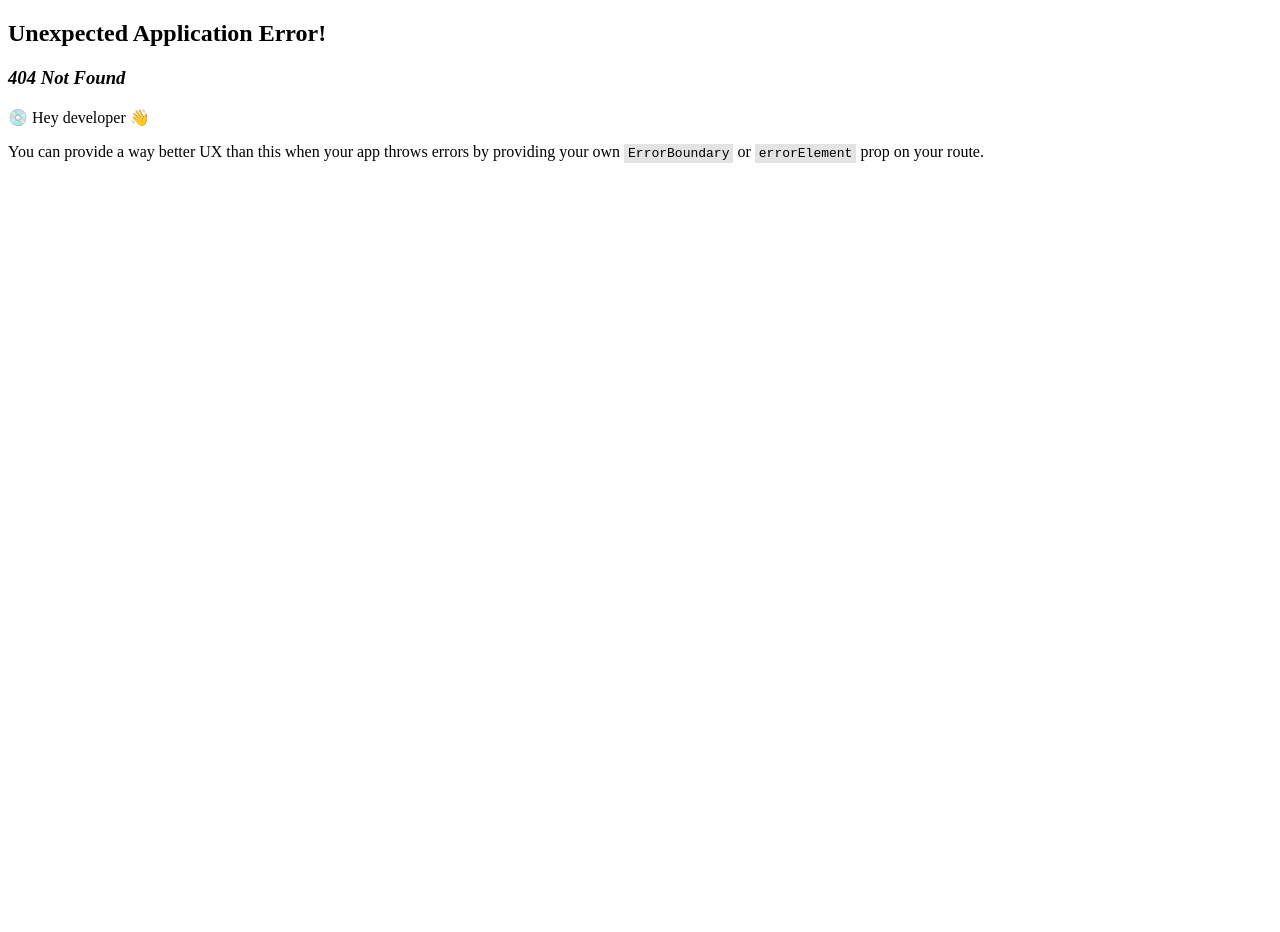
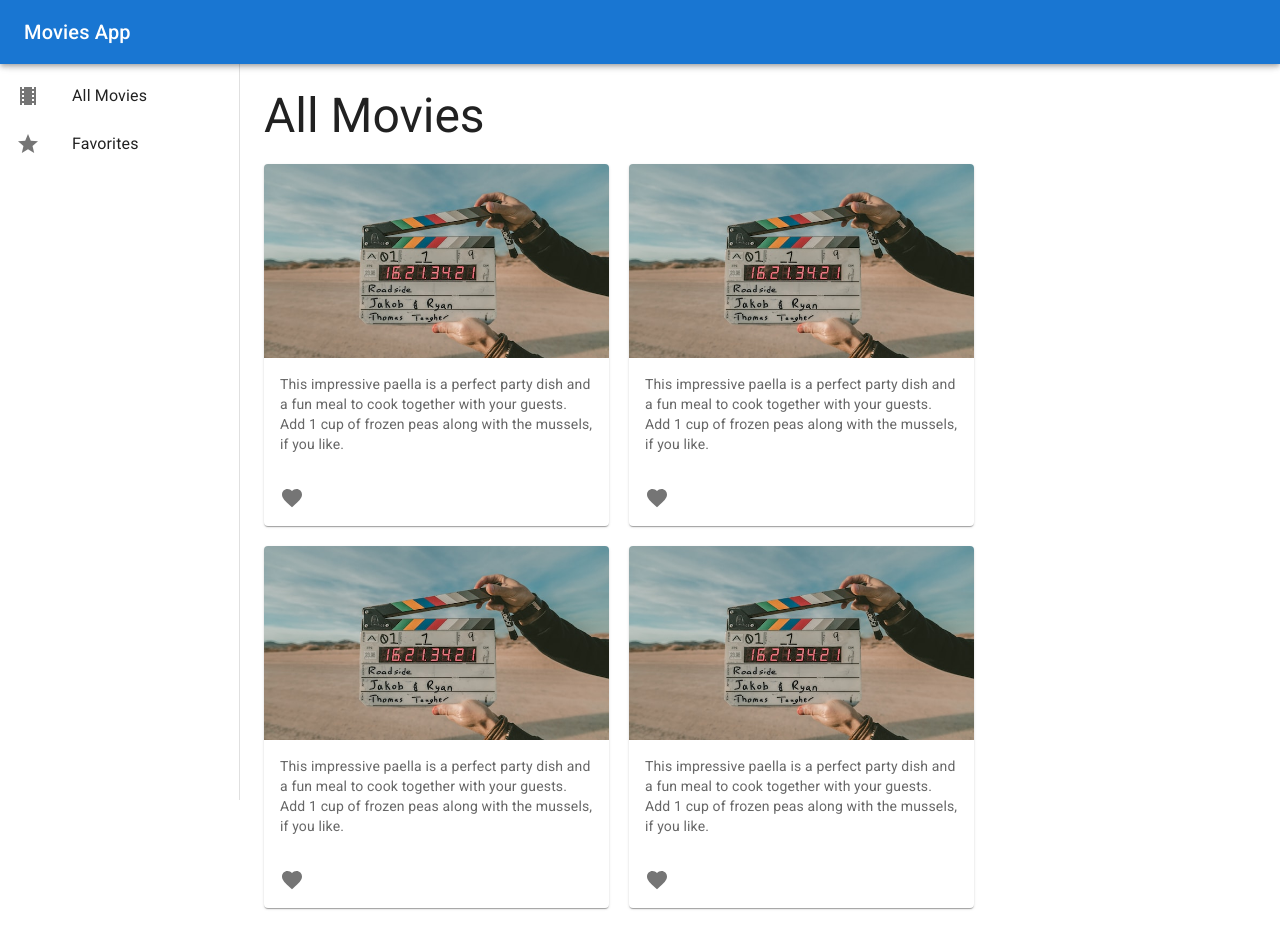
Before and after one commit to aygunbyr/movies-app-react, a React (Create React App) app: page /movies in a window 1280 px wide. Before the commit this address had no page. Before the commit the page ends 800 px from the top, so only its background shows below. Built offline with nearby package versions, Linux system fonts and the light colour scheme.

Commit message:
feat: layout

```diff
--- a/src/App.tsx
+++ b/src/App.tsx
@@ -1,12 +1,5 @@
-import { Link } from 'react-router-dom';
-
 function App() {
-  return (
-    <div>
-      <h1>Hello World</h1>
-      <Link to="about">About Us</Link>
-    </div>
-  );
+  return <>App</>;
 }
 
 export default App;
--- /dev/null
+++ b/src/components/MovieCard/MovieCard.tsx
@@ -0,0 +1,39 @@
+import { useState } from 'react';
+import Card from '@mui/material/Card';
+import CardMedia from '@mui/material/CardMedia';
+import CardContent from '@mui/material/CardContent';
+import CardActions from '@mui/material/CardActions';
+import IconButton from '@mui/material/IconButton';
+import Typography from '@mui/material/Typography';
+import FavoriteIcon from '@mui/icons-material/Favorite';
+import { red } from '@mui/material/colors';
+
+export const MovieCard = () => {
+  const [favorited, setFavorited] = useState(false);
+
+  return (
+    <Card sx={{ maxWidth: 345 }}>
+      <CardMedia
+        component="img"
+        height="194"
+        image="/assets/jakob-owens-CiUR8zISX60-unsplash.jpg"
+        alt="Movie name"
+      />
+      <CardContent>
+        <Typography variant="body2" color="text.secondary">
+          This impressive paella is a perfect party dish and a fun meal to cook
+          together with your guests. Add 1 cup of frozen peas along with the
+          mussels, if you like.
+        </Typography>
+      </CardContent>
+      <CardActions disableSpacing>
+        <IconButton
+          aria-label="add to favorites"
+          onClick={() => setFavorited(!favorited)}
+        >
+          <FavoriteIcon style={favorited ? { color: red[500] } : {}} />
+        </IconButton>
+      </CardActions>
+    </Card>
+  );
+};
--- a/src/index.tsx
+++ b/src/index.tsx
@@ -1,24 +1,30 @@
-import React from 'react';
-import ReactDOM from 'react-dom/client';
-import App from './App';
+import { createRoot } from 'react-dom/client';
+import {
+  createBrowserRouter,
+  RouterProvider,
+  Route,
+  createRoutesFromElements,
+  Navigate,
+} from 'react-router-dom';
 import reportWebVitals from './reportWebVitals';
 import '@fontsource/roboto/300.css';
 import '@fontsource/roboto/400.css';
 import '@fontsource/roboto/500.css';
 import '@fontsource/roboto/700.css';
-import { createRoot } from 'react-dom/client';
-import { createBrowserRouter, RouterProvider, Route } from 'react-router-dom';
 
-const router = createBrowserRouter([
-  {
-    path: '/',
-    element: <App />,
-  },
-  {
-    path: 'about',
-    element: <div>About</div>,
-  },
-]);
+import { MoviesLayout } from './layouts/MoviesLayout/MoviesLayout';
+import Movies from './pages/Movies/Movies';
+import Favorites from './pages/Favorites/Favorites';
+
+const router = createBrowserRouter(
+  createRoutesFromElements(
+    <Route path="/" element={<MoviesLayout />}>
+      <Route index element={<Navigate replace to="/movies" />} />
+      <Route path="movies" element={<Movies />} />
+      <Route path="favorites" element={<Favorites />} />
+    </Route>
+  )
+);
 
 createRoot(document.getElementById('root') as HTMLElement).render(
   <RouterProvider router={router} />
--- /dev/null
+++ b/src/layouts/MoviesLayout/MoviesLayout.tsx
@@ -0,0 +1,81 @@
+import { Outlet, Link } from 'react-router-dom';
+import Box from '@mui/material/Box';
+import Drawer from '@mui/material/Drawer';
+import AppBar from '@mui/material/AppBar';
+import CssBaseline from '@mui/material/CssBaseline';
+import Toolbar from '@mui/material/Toolbar';
+import List from '@mui/material/List';
+import Typography from '@mui/material/Typography';
+import ListItem from '@mui/material/ListItem';
+import ListItemButton from '@mui/material/ListItemButton';
+import ListItemIcon from '@mui/material/ListItemIcon';
+import ListItemText from '@mui/material/ListItemText';
+import LocalMoviesIcon from '@mui/icons-material/LocalMovies';
+import StarIcon from '@mui/icons-material/Star';
+
+const drawerWidth = 240;
+
+const menu = [
+  {
+    label: 'All Movies',
+    icon: <LocalMoviesIcon />,
+    path: '/movies',
+  },
+  {
+    label: 'Favorites',
+    icon: <StarIcon />,
+    path: '/favorites',
+  },
+];
+
+export const MoviesLayout = () => {
+  return (
+    <Box sx={{ display: 'flex' }}>
+      <CssBaseline />
+      <AppBar
+        position="fixed"
+        sx={{ zIndex: (theme) => theme.zIndex.drawer + 1 }}
+      >
+        <Toolbar>
+          <Typography variant="h6" noWrap component="div">
+            Movies App
+          </Typography>
+        </Toolbar>
+      </AppBar>
+      <Drawer
+        variant="permanent"
+        sx={{
+          width: drawerWidth,
+          flexShrink: 0,
+          [`& .MuiDrawer-paper`]: {
+            width: drawerWidth,
+            boxSizing: 'border-box',
+          },
+        }}
+      >
+        <Toolbar />
+        <Box sx={{ overflow: 'auto' }}>
+          <List>
+            {menu.map((item, index) => (
+              <Link
+                to={item.path}
+                style={{ textDecoration: 'none', color: 'inherit' }}
+              >
+                <ListItem key={index} disablePadding>
+                  <ListItemButton>
+                    <ListItemIcon>{item.icon}</ListItemIcon>
+                    <ListItemText primary={item.label} />
+                  </ListItemButton>
+                </ListItem>
+              </Link>
+            ))}
+          </List>
+        </Box>
+      </Drawer>
+      <Box component="main" sx={{ flexGrow: 1, p: 3 }}>
+        <Toolbar />
+        <Outlet />
+      </Box>
+    </Box>
+  );
+};
--- /dev/null
+++ b/src/pages/Favorites/Favorites.tsx
@@ -0,0 +1,11 @@
+import { Typography } from '@mui/material';
+
+const Favorites = () => {
+  return (
+    <div>
+      <Typography variant="h3">Favorites</Typography>
+    </div>
+  );
+};
+
+export default Favorites;
--- /dev/null
+++ b/src/pages/Movies/Movies.tsx
@@ -0,0 +1,20 @@
+import { Box, Typography } from '@mui/material';
+import { MovieCard } from '../../components/MovieCard/MovieCard';
+
+const Movies = () => {
+  return (
+    <div>
+      <Typography variant="h3">All Movies</Typography>
+      <Box
+        style={{ display: 'flex', flexWrap: 'wrap', gap: 20, marginTop: 20 }}
+      >
+        <MovieCard />
+        <MovieCard />
+        <MovieCard />
+        <MovieCard />
+      </Box>
+    </div>
+  );
+};
+
+export default Movies;
```
Also changed, not shown: public/assets/jakob-owens-CiUR8zISX60-unsplash.jpg (added).
